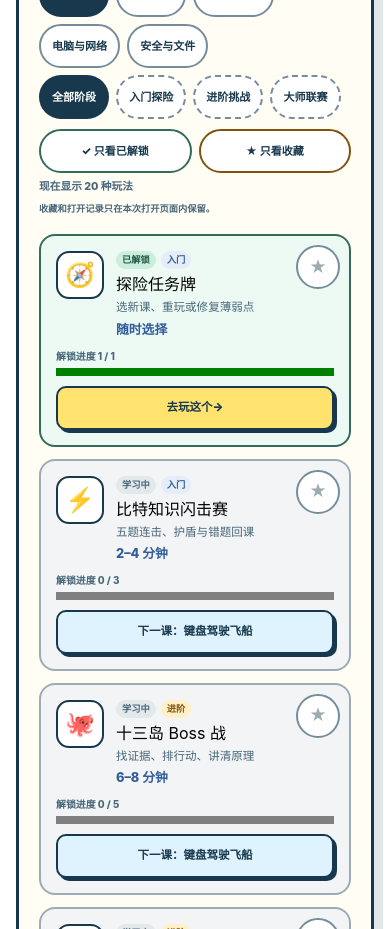
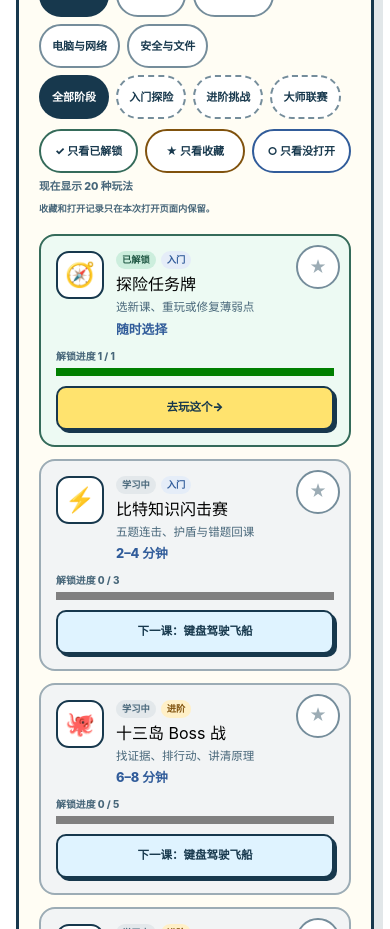
Before and after one commit to oldshipmaster/computer-study, a Next.js app: page / in a window 390 px wide. Shown: the part 1780-2709 px from the top of the page. Built offline with nearby package versions, Linux system fonts and the light colour scheme.

Commit message:
feat: filter games not opened this session

```diff
--- a/components/GameArcade.css
+++ b/components/GameArcade.css
@@ -57,7 +57,7 @@
 .game-arcade-filters { display: flex; flex-wrap: wrap; gap: 7px; }
 .game-arcade-filter { min-height: 44px; padding: 7px 11px; border: 2px solid #758d9b; border-radius: 999px; background: white; color: #17384d; cursor: pointer; font: inherit; font-size: .69rem; font-weight: 850; }
 .game-arcade-filter[aria-pressed="true"] { border-color: #17384d; background: #17384d; color: white; }
-.game-arcade-personal-filters { display:flex; flex-wrap:wrap; gap:7px; } .game-arcade-filter--unlocked { flex: 0 0 auto; border-color: #356b5a; } .game-arcade-filter--favorites { border-color:#80520d; }
+.game-arcade-personal-filters { display:flex; flex-wrap:wrap; gap:7px; } .game-arcade-filter--unlocked { flex: 0 0 auto; border-color: #356b5a; } .game-arcade-filter--favorites { border-color:#80520d; } .game-arcade-filter--unvisited { border-color:#315c9a; }
 .game-arcade-filter--level { border-style: dashed; }
 .game-arcade-results-row { display:flex; align-items:center; gap:8px; margin-bottom:10px; } .game-arcade-results { display:flex; min-height: 24px; flex:1; align-items:center; gap:7px; margin:0; color: #48677a; font-size: .67rem; font-weight: 800; } .game-arcade-results small { margin-left:auto; font-size:.58rem; font-weight:650; } .game-arcade-results-actions { display:flex; flex-wrap:wrap; gap:6px; } .game-arcade-clear-favorites, .game-arcade-clear-visits { min-height:44px; flex:0 0 auto; padding:7px 10px; border:2px solid #80520d; border-radius:999px; background:#fff8dc; color:#6e470d; cursor:pointer; font:inherit; font-size:.62rem; font-weight:900; } .game-arcade-clear-visits { border-color:#356b5a; background:#edfaf3; color:#285f47; }
 .game-arcade-updated-picks { display:flex; width:fit-content; min-height:44px; align-items:center; gap:6px; margin:0 0 10px auto; padding:7px 11px; border:2px solid #315c9a; border-radius:999px; background:#e5edf8; color:#234b80; font-size:.66rem; font-weight:900; text-decoration:none; }
@@ -104,7 +104,7 @@
   .game-arcade-session-complete { grid-template-columns:auto minmax(0,1fr); } .game-arcade-session-complete button { grid-column:1 / -1; }
   .game-arcade-search > div { align-items: stretch; flex-direction: column; }
   .game-arcade-session-progress { grid-template-columns:1fr; width:100%; } .game-arcade-session-progress progress { width:100%; }
-  .game-arcade-personal-filters, .game-arcade-filter--unlocked, .game-arcade-filter--favorites { align-self: stretch; }
+  .game-arcade-personal-filters, .game-arcade-filter--unlocked, .game-arcade-filter--favorites, .game-arcade-filter--unvisited { align-self: stretch; }
   .game-arcade-personal-filters > button { flex:1; }
   .game-arcade-results { align-items:flex-start; flex-direction:column; }
   .game-arcade-results small { margin-left:0; }
--- a/components/GameArcade.tsx
+++ b/components/GameArcade.tsx
@@ -38,6 +38,7 @@ export function GameArcade({ completedCourseIds, onStartCourse }: GameArcadeProp
   const [unlockedOnly, setUnlockedOnly] = useState(false);
   const [favoriteIds, setFavoriteIds] = useState<string[]>([]);
   const [favoritesOnly, setFavoritesOnly] = useState(false);
+  const [unvisitedOnly, setUnvisitedOnly] = useState(false);
   const [lastGameId, setLastGameId] = useState<string | null>(null);
   const [visitedGameIds, setVisitedGameIds] = useState<string[]>([]);
   const sessionGameLimit = gameArcadePlaylistLimit(sessionMinutes);
@@ -49,10 +50,10 @@ export function GameArcade({ completedCourseIds, onStartCourse }: GameArcadeProp
   const playlistBreaks = gameArcadePlaylistBreaks(sessionMinutes);
   const closestUnlocks = useMemo(() => buildClosestGameUnlocks(entries), [entries]);
   const lastGame = entries.find((entry) => entry.id === lastGameId && entry.unlocked);
-  const visibleEntries = filterGameArcadeEntries(entries, { query, category, level, unlockedOnly, favoritesOnly, favoriteIds });
-  const filtersActive = Boolean(query.trim()) || category !== "all" || level !== "all" || unlockedOnly || favoritesOnly;
+  const visibleEntries = filterGameArcadeEntries(entries, { query, category, level, unlockedOnly, favoritesOnly, favoriteIds, unvisitedOnly, visitedIds: visitedGameIds });
+  const filtersActive = Boolean(query.trim()) || category !== "all" || level !== "all" || unlockedOnly || favoritesOnly || unvisitedOnly;
 
-  function clearFilters() { setQuery(""); setCategory("all"); setLevel("all"); setUnlockedOnly(false); setFavoritesOnly(false); }
+  function clearFilters() { setQuery(""); setCategory("all"); setLevel("all"); setUnlockedOnly(false); setFavoritesOnly(false); setUnvisitedOnly(false); }
   function clearFavorites() { setFavoriteIds([]); setFavoritesOnly(false); }
   function toggleFavorite(gameId: string) { setFavoriteIds((current) => current.includes(gameId) ? current.filter((id) => id !== gameId) : [...current, gameId]); }
   function openGame(gameId: string) { setLastGameId(gameId); setVisitedGameIds((current) => recordGameArcadeVisit(current, gameId)); }
@@ -89,7 +90,7 @@ export function GameArcade({ completedCourseIds, onStartCourse }: GameArcadeProp
       <div className="game-arcade-search"><label htmlFor="game-arcade-search">找一局想玩的</label><div><input aria-label="搜索游戏" id="game-arcade-search" onChange={(event) => setQuery(event.target.value)} placeholder="搜索游戏名称或玩法" type="search" value={query} />{query ? <button onClick={() => setQuery("")} type="button">清空搜索</button> : null}</div><small>只在当前页面匹配标题和玩法说明，不保存搜索词。</small></div>
       <div className="game-arcade-discovery">
         <div className="game-arcade-filter-stack"><div className="game-arcade-filters" aria-label="按主题筛选游戏" role="group">{CATEGORY_OPTIONS.map((option) => <button aria-pressed={category === option.id} className="game-arcade-filter" key={option.id} onClick={() => setCategory(option.id)} type="button">{option.label}</button>)}</div><div className="game-arcade-filters" aria-label="按学习阶段筛选游戏" role="group">{LEVEL_OPTIONS.map((option) => <button aria-pressed={level === option.id} className="game-arcade-filter game-arcade-filter--level" key={option.id} onClick={() => setLevel(option.id)} type="button">{option.label}</button>)}</div></div>
-        <div className="game-arcade-personal-filters"><button aria-pressed={unlockedOnly} className="game-arcade-filter game-arcade-filter--unlocked" onClick={() => setUnlockedOnly((current) => !current)} type="button">✓ 只看已解锁</button><button aria-pressed={favoritesOnly} className="game-arcade-filter game-arcade-filter--favorites" onClick={() => setFavoritesOnly((current) => !current)} type="button">★ 只看收藏</button></div>
+        <div className="game-arcade-personal-filters"><button aria-pressed={unlockedOnly} className="game-arcade-filter game-arcade-filter--unlocked" onClick={() => setUnlockedOnly((current) => !current)} type="button">✓ 只看已解锁</button><button aria-pressed={favoritesOnly} className="game-arcade-filter game-arcade-filter--favorites" onClick={() => setFavoritesOnly((current) => !current)} type="button">★ 只看收藏</button><button aria-pressed={unvisitedOnly} className="game-arcade-filter game-arcade-filter--unvisited" onClick={() => setUnvisitedOnly((current) => !current)} type="button">○ 只看没打开</button></div>
       </div>
       <div className="game-arcade-results-row"><p className="game-arcade-results" role="status">现在显示 {visibleEntries.length} 种玩法{filtersActive ? " · 已应用筛选" : ""}{favoriteIds.length ? ` · 已收藏 ${favoriteIds.length} 种` : ""}{visitedGameIds.length ? ` · 本次打开 ${visitedGameIds.length} 种` : ""}<small>收藏和打开记录只在本次打开页面内保留。</small></p><div className="game-arcade-results-actions">{visitedGameIds.length ? <button className="game-arcade-clear-visits" onClick={() => setVisitedGameIds([])} type="button">清空打开记录</button> : null}{favoriteIds.length ? <button className="game-arcade-clear-favorites" onClick={clearFavorites} type="button">清空全部收藏</button> : null}</div></div>
       {category !== "all" || level !== "all" || query.trim() || favoriteIds.length ? <a className="game-arcade-updated-picks" href="#game-arcade-picks-heading">查看更新后的今日推荐 <span aria-hidden="true">↑</span></a> : null}
--- a/lib/game-arcade.ts
+++ b/lib/game-arcade.ts
@@ -134,14 +134,16 @@ export function buildGameArcadeRecommendations(entries: readonly GameArcadeEntry
   return prioritized;
 }
 
-export function filterGameArcadeEntries(entries: readonly GameArcadeEntry[], filters: { query?: string; category?: GameArcadeCategory | "all"; level?: GameArcadeLevel | "all"; unlockedOnly?: boolean; favoritesOnly?: boolean; favoriteIds?: readonly string[] }): GameArcadeEntry[] {
+export function filterGameArcadeEntries(entries: readonly GameArcadeEntry[], filters: { query?: string; category?: GameArcadeCategory | "all"; level?: GameArcadeLevel | "all"; unlockedOnly?: boolean; favoritesOnly?: boolean; favoriteIds?: readonly string[]; unvisitedOnly?: boolean; visitedIds?: readonly string[] }): GameArcadeEntry[] {
   const query = filters.query?.trim().toLocaleLowerCase() ?? "";
   const favorites = new Set(filters.favoriteIds ?? []);
+  const visited = new Set(filters.visitedIds ?? []);
   return entries.filter((entry) => {
     if (filters.category && filters.category !== "all" && entry.category !== filters.category) return false;
     if (filters.level && filters.level !== "all" && entry.level !== filters.level) return false;
     if (filters.unlockedOnly && !entry.unlocked) return false;
     if (filters.favoritesOnly && !favorites.has(entry.id)) return false;
+    if (filters.unvisitedOnly && visited.has(entry.id)) return false;
     if (query && !`${entry.title} ${entry.mechanic}`.toLocaleLowerCase().includes(query)) return false;
     return true;
   });
```
Also changed, not shown: 2 other files (tests, documents, lock files or other folders).
